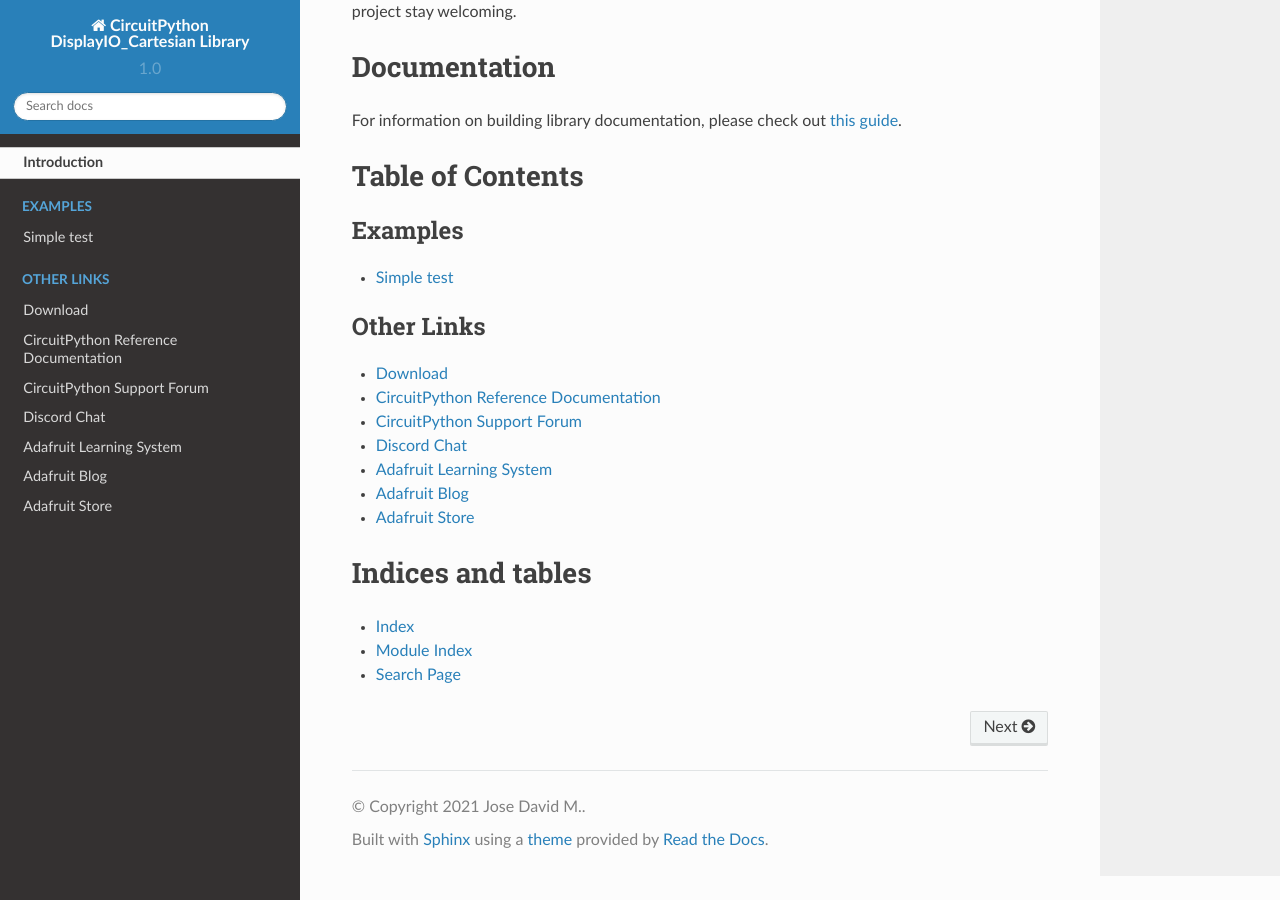
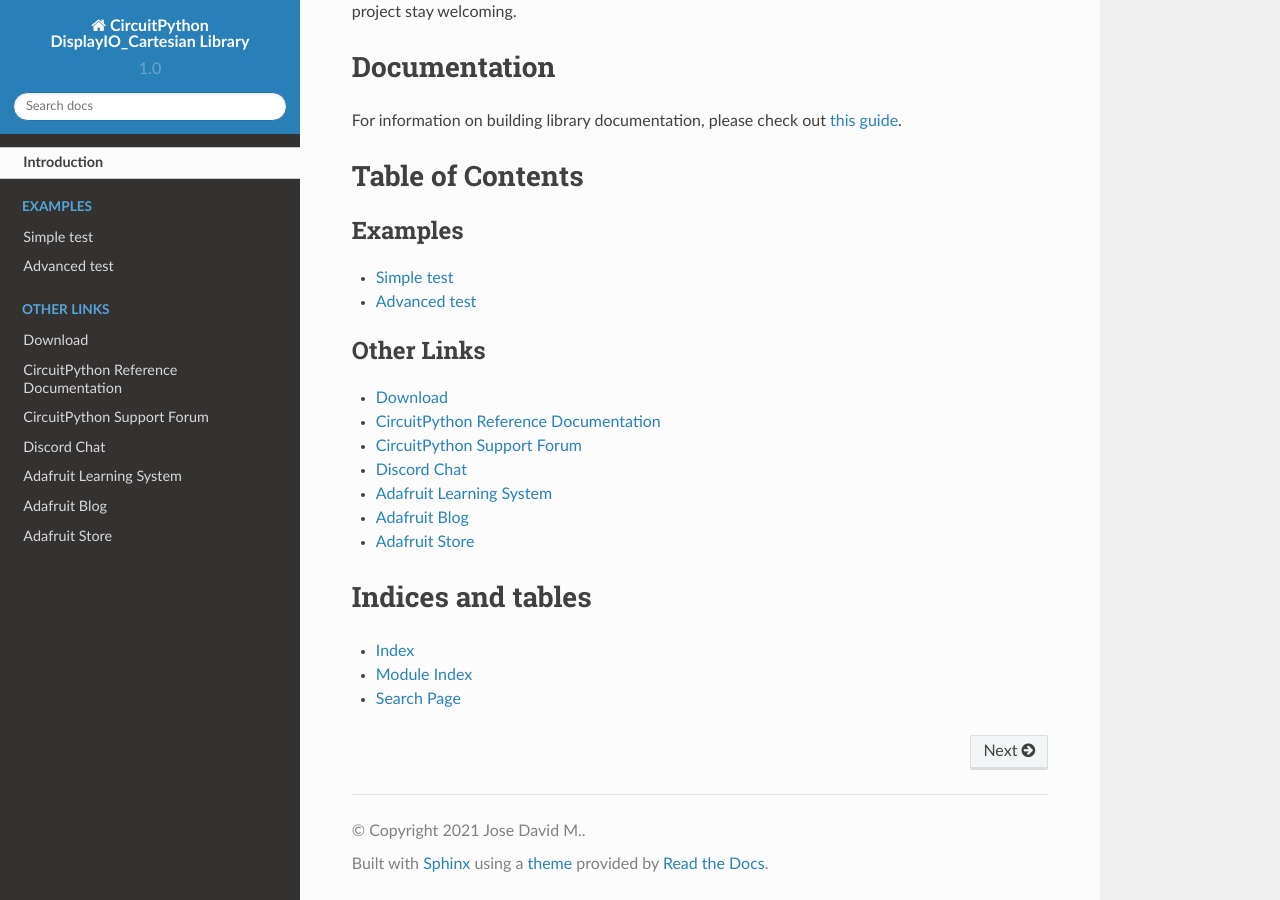
Before and after one commit to circuitpython/CircuitPython_Org_DisplayIO_Cartesian, a Sphinx documentation site: the page built from docs/index.rst, in a window 1280 px wide and 900 px high, scrolled down 1179 px. Built offline with Sphinx 7.4.7 and the Read the Docs theme 2.0.0, drawn with Linux system fonts in a browser that asks for light colours; part of the change alters nothing that is shown.

Commit message:
add advanced example

```diff
--- a/docs/examples.rst
+++ b/docs/examples.rst
@@ -6,3 +6,12 @@ Ensure your device works with this simple test.
 .. literalinclude:: ../examples/displayio_cartesian_simpletest.py
     :caption: examples/displayio_cartesian_simpletest.py
     :linenos:
+
+Advanced test
+-------------
+
+Advanced test showing illustrating usage of more features.
+
+.. literalinclude:: ../examples/displayio_cartesian_advanced_test.py
+    :caption: examples/displayio_cartesian_advanced_test.py
+    :linenos:
```
